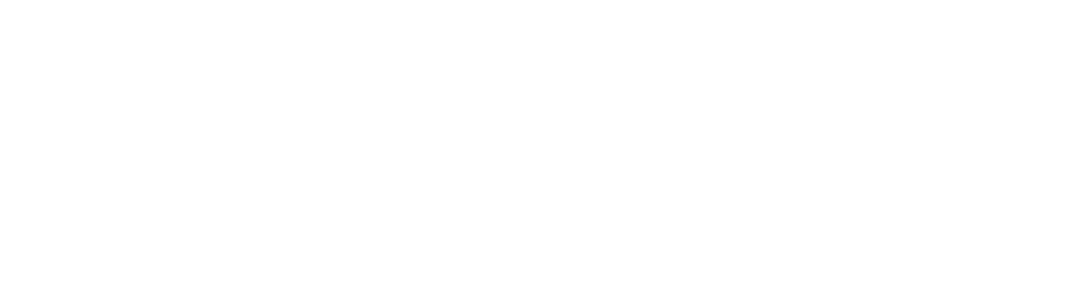
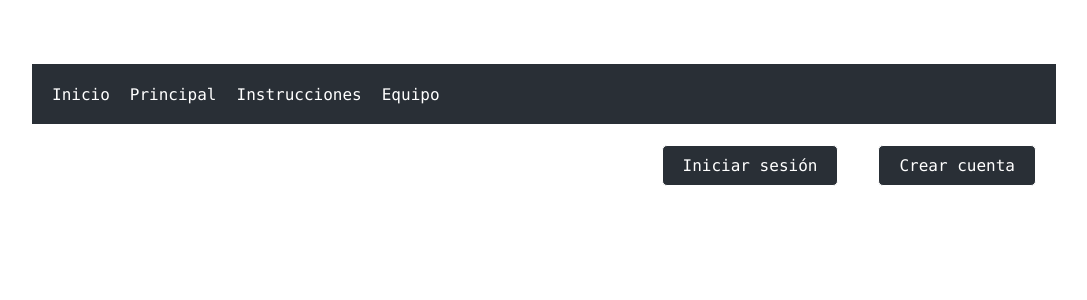
Before and after one commit to juanifdez/BrainRoyale, a React (Vite) app in the folder BrainRoyale/: page /navbarlanding in a window 1280 px wide. Before the commit this address had no page. Shown: the top 300 px of the page, without its empty margins (32-1119 px from the left). Built offline with nearby package versions, Linux system fonts and the light colour scheme.

Commit message:
login, signup views and problems fix

```diff
--- a/BrainRoyale/src/Routing.jsx
+++ b/BrainRoyale/src/Routing.jsx
@@ -1,5 +1,6 @@
 import { BrowserRouter, Routes, Route } from 'react-router-dom'
 import Navbar from './components/Navbar'
+import NavbarLanding from './components/NavbarLanding'
 import LandingPage from './pages/LandingPage'
 import TeamPage from './pages/TeamPage'
 import RulesPage from './pages/RulesPage'
@@ -17,12 +18,14 @@
         <BrowserRouter>
             <Routes>
                 <Route path={'/navbar'} element={<Navbar/>}/>
+                <Route path={'/navbarlanding'} element={<NavbarLanding/>}/>
                 <Route path={'/teampage'} element={<TeamPage/>}/>
                 <Route path={'/rulespage'} element={<RulesPage/>}/>
                 <Route path={'/app'} element={<MainPage/>}/>
                 <Route path={'/'} element={<LandingPage/>}/>
                 <Route path={'/game'} element={<Game/>}/>
                 <Route path={'/board'} element={<Board/>}/>
+
                 <Route path={'/signup'} element={<Signup/>}/>
                 <Route path={'/login'} element={<Login/>}/>
                 <Route path={'/usercheck'} element={<UserCheck/>}/>
--- a/BrainRoyale/src/components/Navbar.css
+++ b/BrainRoyale/src/components/Navbar.css
@@ -32,3 +32,24 @@
     text-decoration: none;
     color: #ffffff;
 }
+
+#users{
+    float: right;
+    margin-right: 20px;
+}
+button{
+    background: #292f36;
+    border: none;
+    color: #ffffff;
+    font-family: 'Consolas', Courier, monospace;
+    font-size: 16px;
+    padding: 10px 20px;
+    text-decoration: none;
+    cursor: pointer;
+    margin-left: 20px;
+    margin-top: 20px;
+    margin-bottom: 20px;
+    border-radius: 5px;
+    border: 1px solid #ffffff;
+    transition: 0.6s ease;
+}
--- /dev/null
+++ b/BrainRoyale/src/components/NavbarLanding.jsx
@@ -0,0 +1,25 @@
+import './Navbar.css'
+
+export default function NavbarLanding() {
+    return(
+    <div className="block-nav">
+        <div className="nav">
+        <nav className="nav-general">
+            <ul>
+                <li><a href="/">Inicio</a></li>
+                <li><a href="/app">Principal</a></li>
+                <li><a href="/rulespage">Instrucciones</a></li>
+                <li><a href="/teampage">Equipo</a></li>
+            </ul>
+
+            <ul id='users'>
+                <li><button><a href="/login">Iniciar sesión</a></button></li>
+                <li><button><a href="/signup">Crear cuenta</a></button></li>
+            </ul>
+        </nav>
+        </div>
+    </div>
+
+
+        );
+}
--- a/BrainRoyale/src/pages/LandingPage.jsx
+++ b/BrainRoyale/src/pages/LandingPage.jsx
@@ -1,13 +1,14 @@
 import './LandingPage.css';
-import Navbar from '../components/Navbar';
+//import Navbar from '../components/Navbar';
 import LogoutButton from '../profile/Logout';
+import NavbarLanding from '../components/NavbarLanding';
 
 export default function LandingPage() {
 
     return (
 
         <div className="block">
-        <Navbar/>
+        <NavbarLanding/>
         <img src="logos/logo.png" width="100" height="100"/>
         <h1>Bienvenido a Brain Royale</h1>
         <p>¡Prepárate para el juego de preguntas trivia más divertido del año!</p>
@@ -17,8 +18,6 @@
         <br />
         <button> <a href='/game'>Jugar</a></button>
         <br />
-        <p>Iniciar sesión <a href="#">Sign in</a></p>
-        <p>Crear cuenta <a href="#">Sign up</a></p>
         <LogoutButton/>
         </div>
       );
--- a/BrainRoyale/src/profile/Login.jsx
+++ b/BrainRoyale/src/profile/Login.jsx
@@ -2,6 +2,7 @@
 import { AuthContext } from '../auth/AuthContext';
 import axios from 'axios';
 import './Login.css';
+import { SERVER_URL } from '../Comunications';
 
 
 
@@ -17,7 +18,7 @@
     event.preventDefault();
 
     // Aquí se debe hacer la llamada al backend para iniciar sesión
-    axios.post(`${import.meta.env.REACT_APP_SERVER_URL}/login`, {
+    axios.post(`${SERVER_URL}/login`, {
         username: username,
         password: password
       }).then((response) => {
@@ -65,6 +66,8 @@
         </label>
         <input type="submit" value="Enviar" />
       </form>
+
+    <button> <a href='/'>Volver al Inicio</a></button>
     </div>
   );
 }
--- a/BrainRoyale/src/profile/Signup.jsx
+++ b/BrainRoyale/src/profile/Signup.jsx
@@ -1,6 +1,7 @@
 import React, { useState } from 'react';
 import axios from 'axios';
 import './Login.css';
+import { SERVER_URL } from '../Comunications';
 
 function Signup() {
   const [username, setUsername] = useState("");
@@ -12,7 +13,7 @@
   const handleSubmit = async (event) => {
     event.preventDefault();
 
-    axios.post(`${import.meta.env.REACT_APP_SERVER_URL}/signup`, {
+    axios.post(`${SERVER_URL}/signup`, {
         username: username,
         password: password
       }).then((response) => {
@@ -54,7 +55,10 @@
         </label>
         <input type="submit" value="Crear Usuario" />
       </form>
+      <button> <a href='/'>Volver al Inicio</a></button>
     </div>
+
+
   );
 }
 
```
